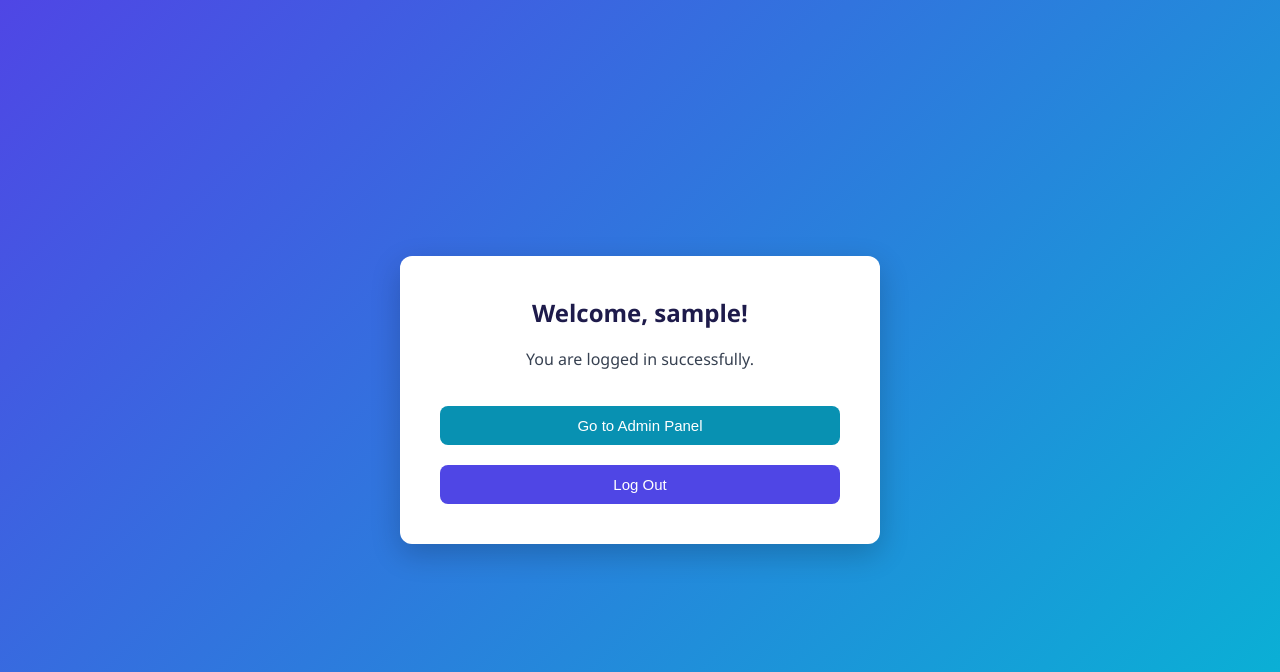
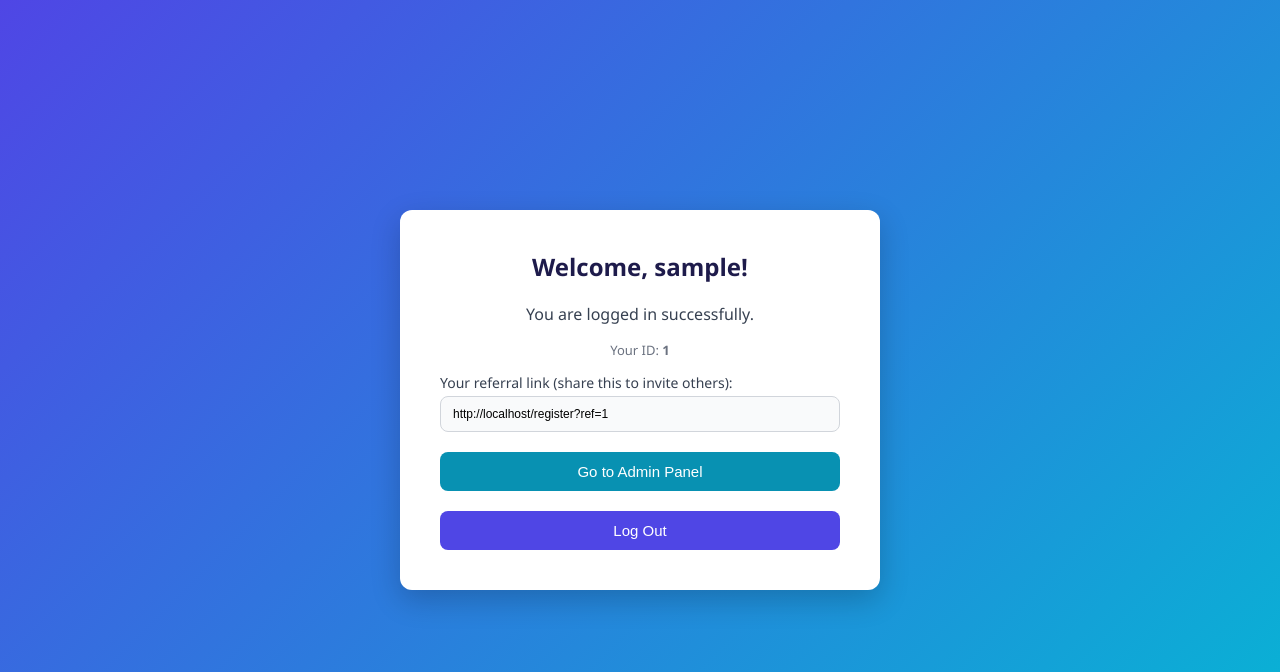
Before and after one commit to 22a21a6157-bit/login-app, a Flask app: page /dashboard in a window 1280 px wide. Shown: the top 672 px of the page. Run offline with Flask 3, Linux system fonts and the light colour scheme; the visitor is signed in with stand-in values (Sample User, id 1); some libraries are stand-ins or nearby versions.

Commit message:
Update dashboard.html

```diff
--- a/templates/dashboard.html
+++ b/templates/dashboard.html
@@ -3,6 +3,13 @@
 {% block content %}
 <h2>Welcome, {{ username }}!</h2>
 <p style="text-align:center; color:#374151;">You are logged in successfully.</p>
+<p style="text-align:center; color:#6b7280; font-size:13px;">Your ID: <strong>{{ unique_id }}</strong></p>
+
+<label>Your referral link (share this to invite others):</label>
+<input type="text" value="{{ referral_link }}" readonly
+       onclick="this.select();"
+       style="width:100%; padding:10px 12px; border:1px solid #d1d5db; border-radius:8px; font-size:12px; background:#f9fafb;">
+
 {% if session.get('role') == 'admin' %}
 <a href="{{ url_for('admin_panel') }}"><button type="button" style="background:#0891b2;">Go to Admin Panel</button></a>
 {% endif %}
```
